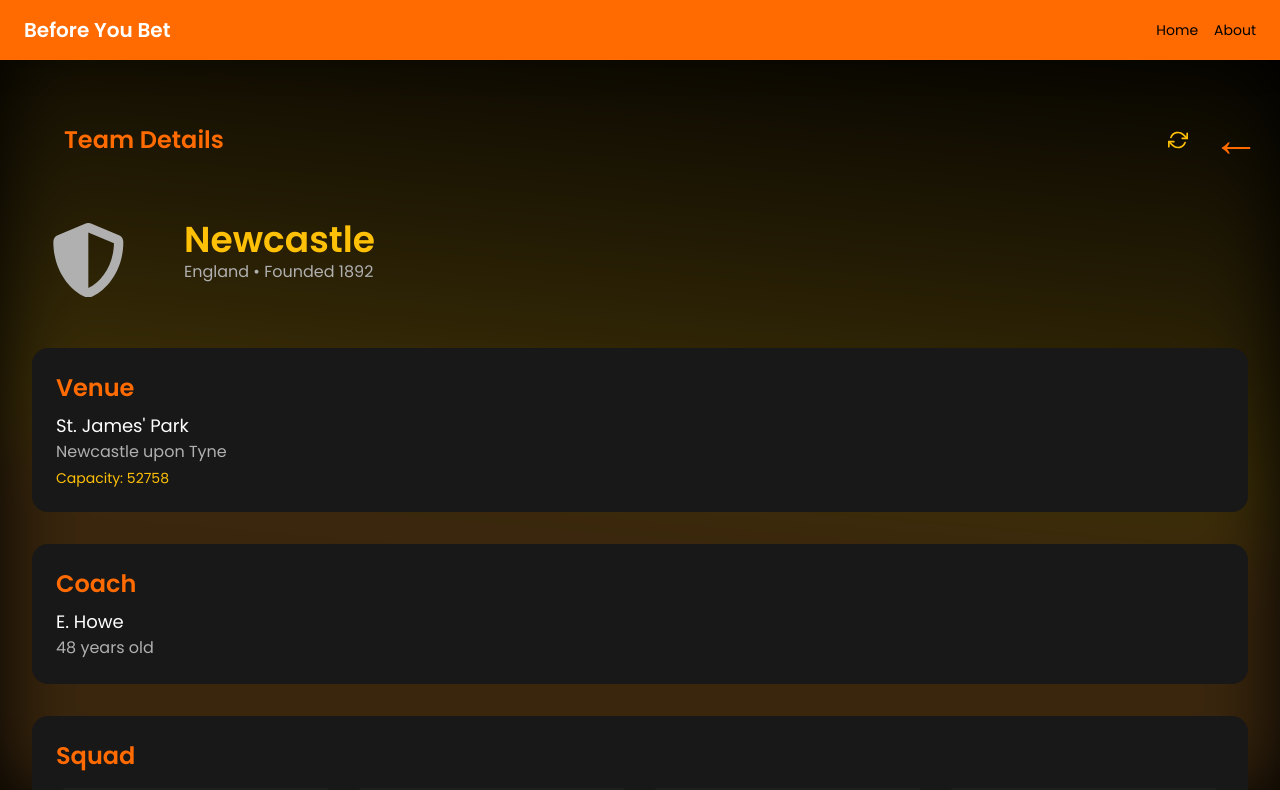
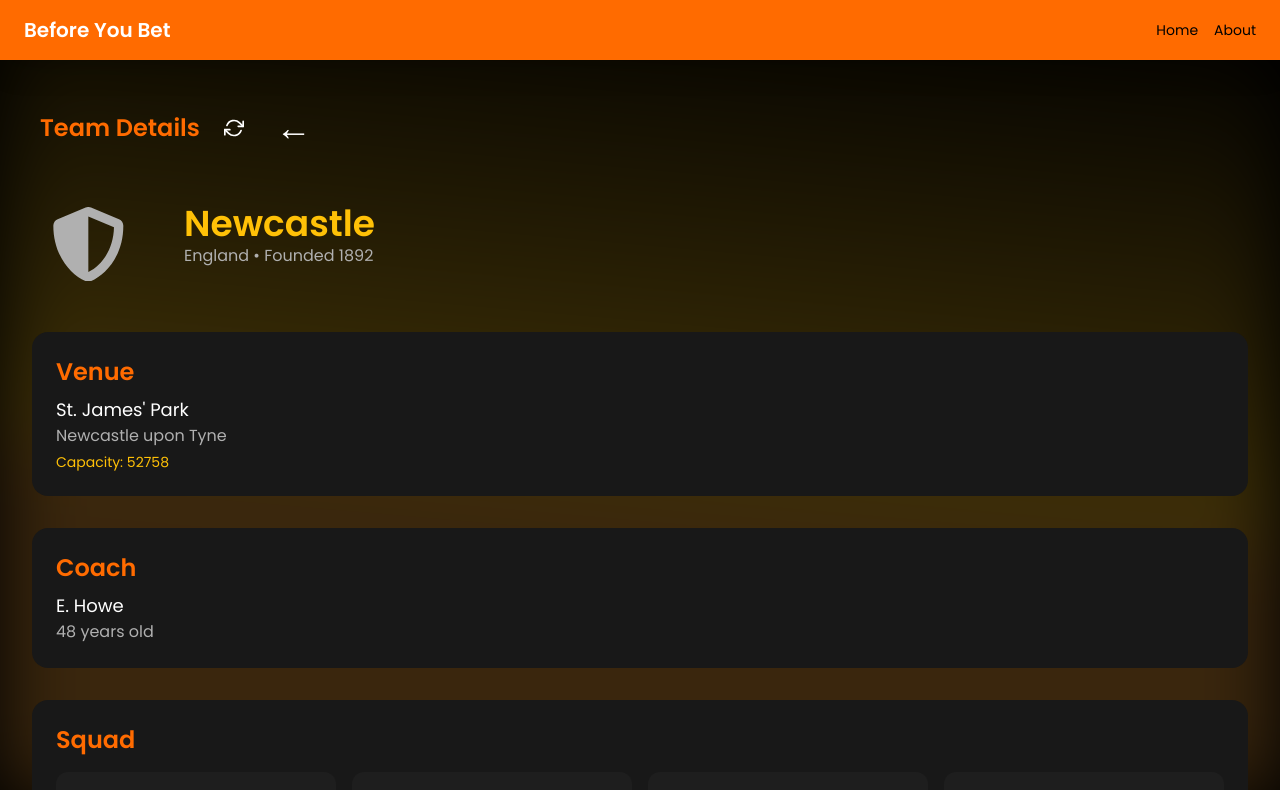
Before and after one commit to MatchInsights/match-insights-ui, a React (Vite) app: page /team/10 in a window 1280 px wide. Shown: the top 790 px of the page. Built offline with nearby package versions, Linux system fonts and the light colour scheme.

Commit message:
done with the refreshing stuff

```diff
--- a/src/app/components/pre-display/PreDisplay.tsx
+++ b/src/app/components/pre-display/PreDisplay.tsx
@@ -51,7 +51,7 @@
           )}
           <span
             data-testid="expand-icon"
-            className="w-5 h-5  m-2 p-0 items-center text-center text-base  hover:text-brand-yellow "
+            className="w-5 h-5  m-2 mb-4 p-0 items-center text-center text-base  hover:text-brand-yellow "
             onClick={() => setExpanded(!expanded)}
           >
             {expanded ? "▲" : "▼"}
--- a/src/app/components/sub-header/SubHeader.tsx
+++ b/src/app/components/sub-header/SubHeader.tsx
@@ -19,26 +19,28 @@
   };
 
   return (
-    <div className="w-full flex justify-between items-center flex-wrap gap-2 m-4 mr-6">
-      <h2 className="text-brand-orange  hover:text-brand-white text-lg md:text-2xl m-4 font-semibold">
-        {title}
-      </h2>
+    <div className="w-full flex items-center justify-between m-2">
       <div className="flex items-center gap-4">
+        <h2 className="text-brand-orange hover:text-brand-white text-lg md:text-2xl font-semibold">
+          {title}
+        </h2>
+
         <button
           data-testid="refresh-icon"
-          onClick={() => onRefresh()}
-          className="p-2 rounded-full  flex items-center justify-center"
+          onClick={onRefresh}
+          className="p-2 rounded-full flex items-center justify-center hover:bg-brand-yellow hover:text-brand-darkBg"
           title="Refresh"
         >
-          <FiRefreshCw className="w-5 h-5 text-brand-yellow hover:text-brand-orange" />
+          <FiRefreshCw className="w-5 h-5" />
         </button>
 
         {navigateBack && (
           <button
             onClick={handleBack}
-            className="flex items-center gap-1 text-brand-orange hover:text-brand-yellow transition text-sm md:text-base"
+            className="p-2 rounded-full flex items-center justify-center hover:bg-brand-yellow hover:text-brand-darkBg"
+            title="Go back"
           >
-            <span data-testid="arrow-back-icon" className="text-5xl mr-1">
+            <span data-testid="arrow-back-icon" className="text-4xl">
               &larr;
             </span>
           </button>
--- a/src/app/components/today-matches/TodayMatches.tsx
+++ b/src/app/components/today-matches/TodayMatches.tsx
@@ -49,7 +49,17 @@
 
   if (loading) return <NoData />;
 
-  if (!loading && matches.length === 0) return <NoData />;
+  if (!loading && matches.length === 0)
+    return (
+      <div>
+        <SubHeader
+          navigateBack={false}
+          onRefresh={fetchData}
+          title="Matches of the Day"
+        />
+        <NoData />
+      </div>
+    );
 
   return (
     <div className="w-full mx-auto px-12 py-12">
```
